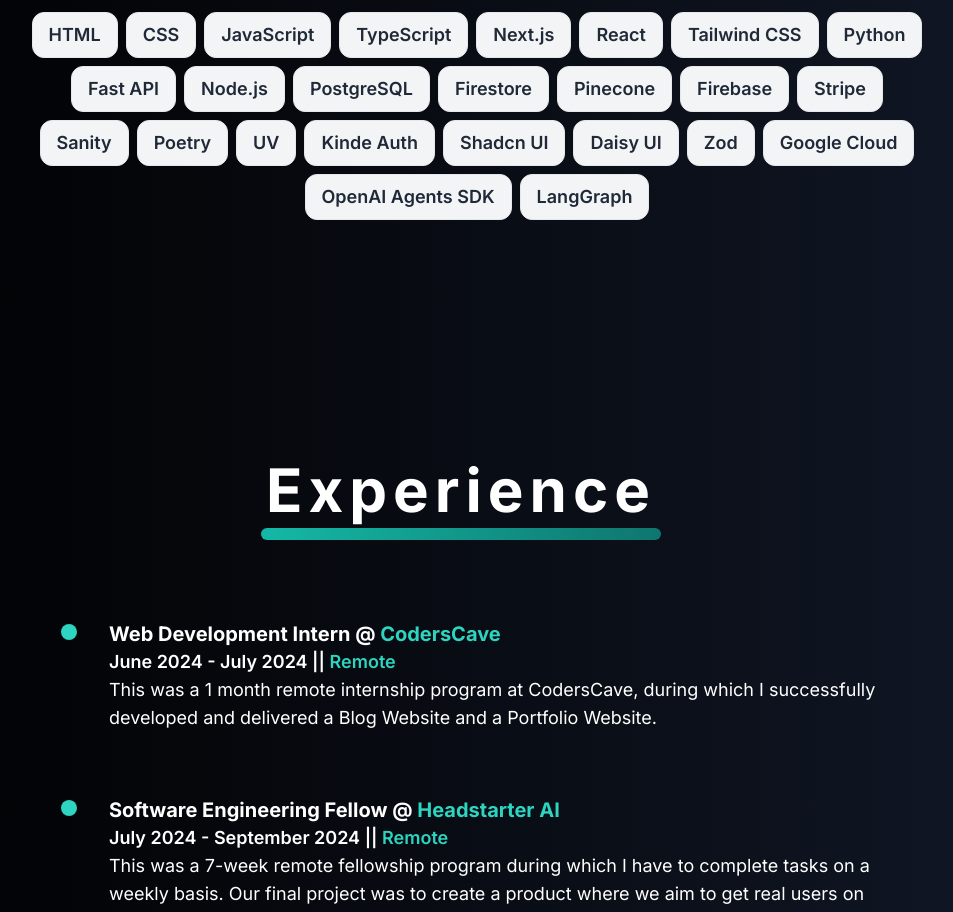
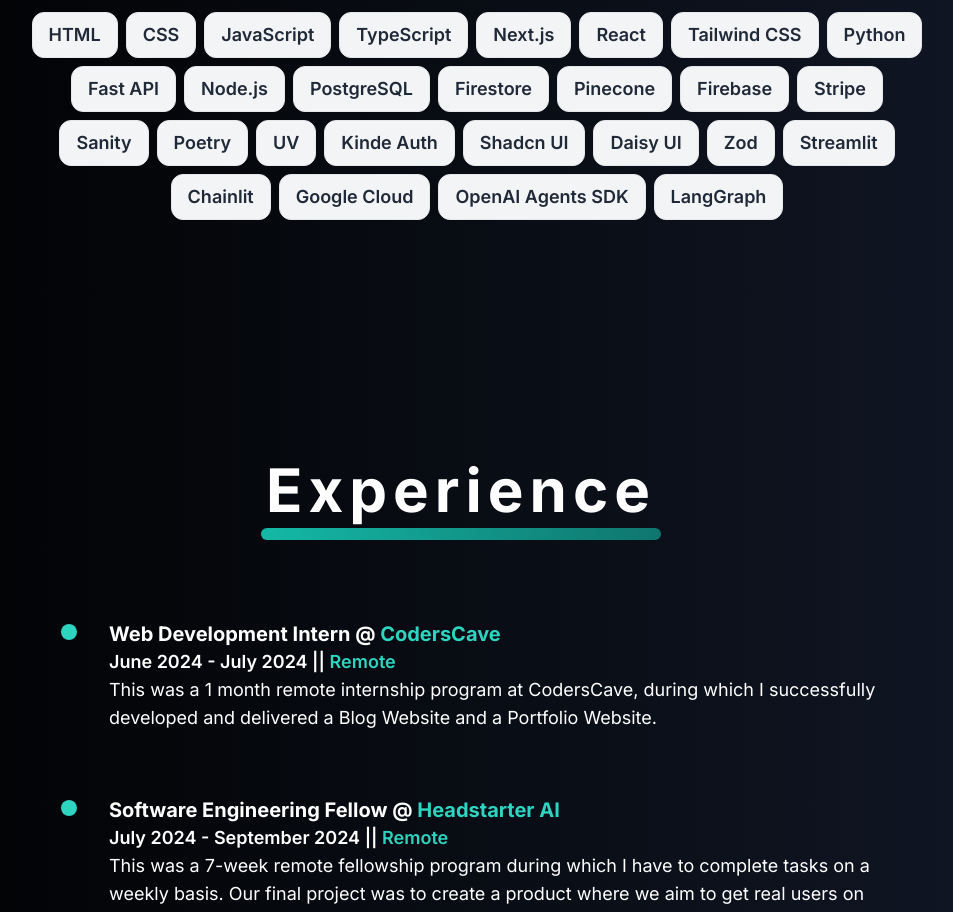
Before and after one commit to syedshahmirsultan/Headstarter-Project1, a Next.js app: page / in a window 1280 px wide. Shown: the part 1740-2652 px from the top of the page, without its empty margins (179-1132 px from the left). Built offline with nearby package versions, Linux system fonts and the light colour scheme.

Commit message:
Update data.ts

```diff
--- a/data.ts
+++ b/data.ts
@@ -21,6 +21,8 @@
 "Shadcn UI",
 "Daisy UI",
 "Zod",
+ "Streamlit",
+  "Chainlit",
 "Google Cloud",
 "OpenAI Agents SDK",
 "LangGraph"
```
